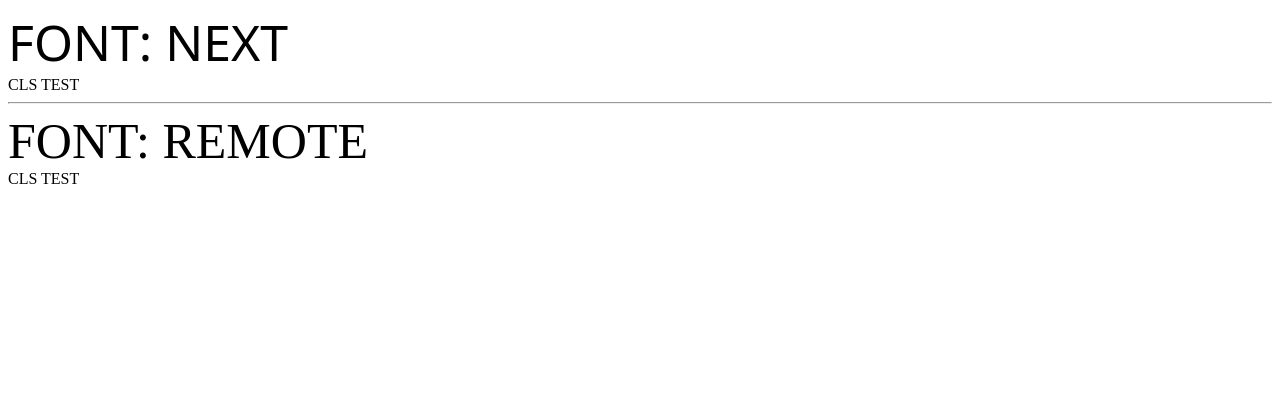
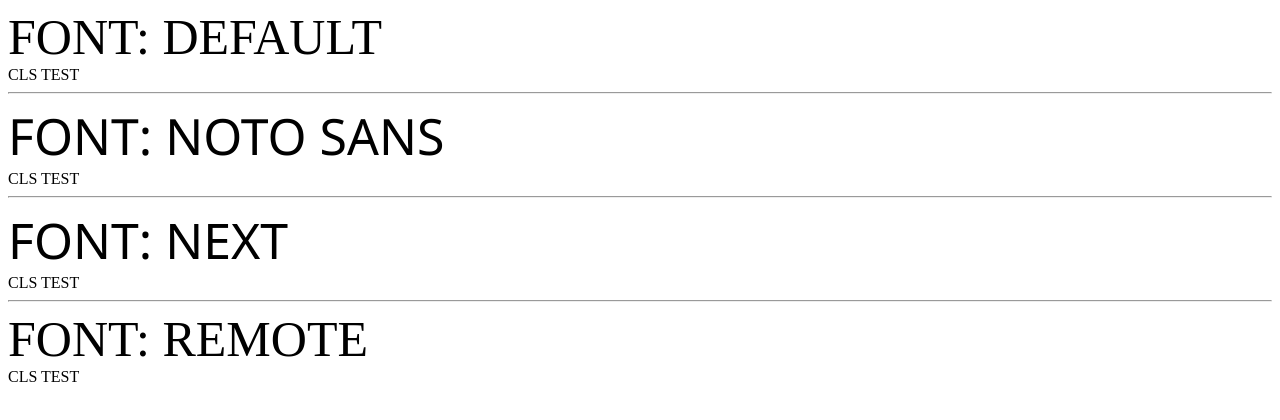
Before and after one commit to denev723/fc-next-study, a Next.js app: page /next-functions/font/google in a window 1280 px wide. Shown: the top 420 px of the page. Built offline with nearby package versions, Linux system fonts and the light colour scheme; a web font is replaced by a local one.

Commit message:
Font Google

```diff
--- a/src/domains/next-functions/font/google/index.tsx
+++ b/src/domains/next-functions/font/google/index.tsx
@@ -6,14 +6,14 @@
 const GoogleMain: FC = () => {
   return (
     <main>
-      {/* <p style={{ fontSize: 50 }}>FONT: DEFAULT</p>
+      <p style={{ fontSize: 50 }}>FONT: DEFAULT</p>
       <p>CLS TEST</p>
       <hr />
       <p className={noto_sans.className} style={{ fontSize: 50 }}>
         FONT: NOTO SANS
       </p>
       <p>CLS TEST</p>
-      <hr /> */}
+      <hr />
       <p className={baskervville.className} style={{ fontSize: 50 }}>
         FONT: NEXT
       </p>
```
